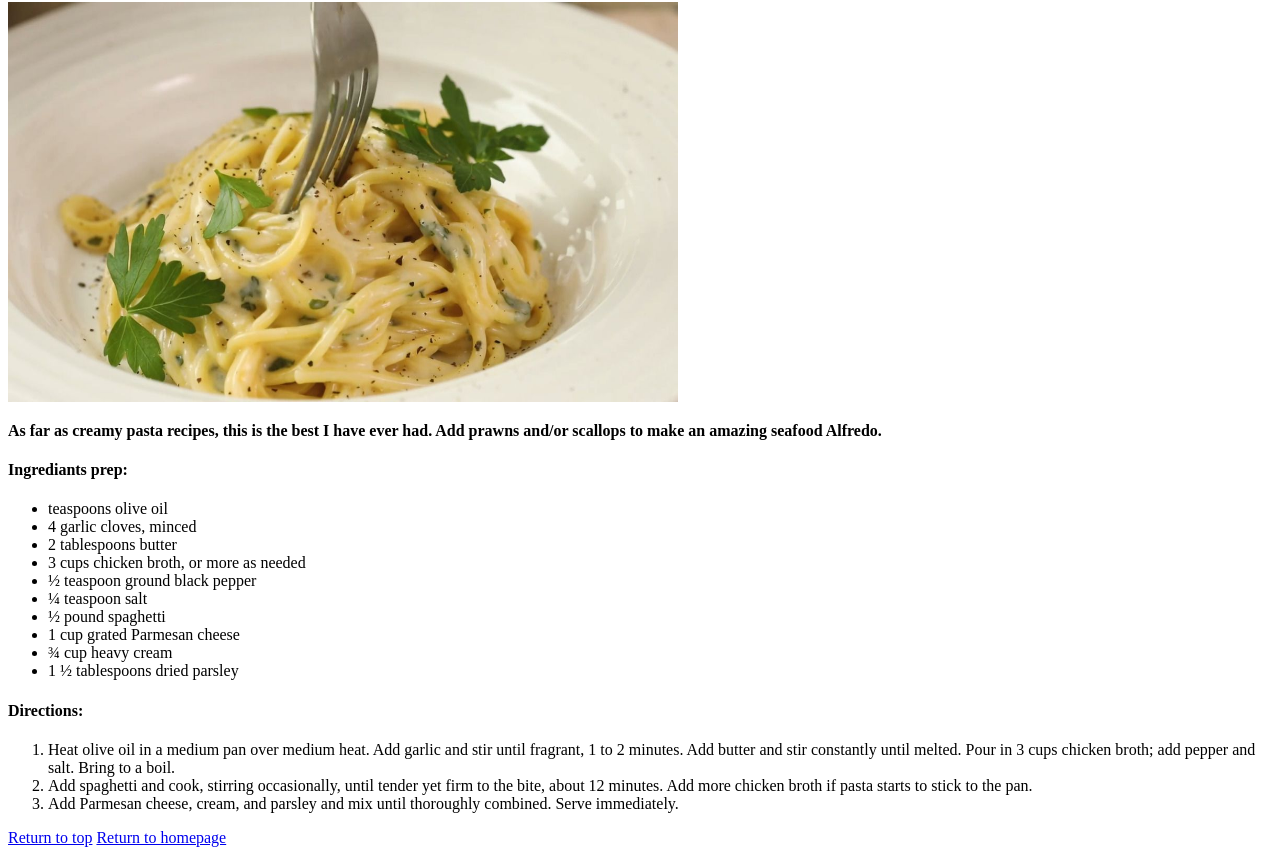
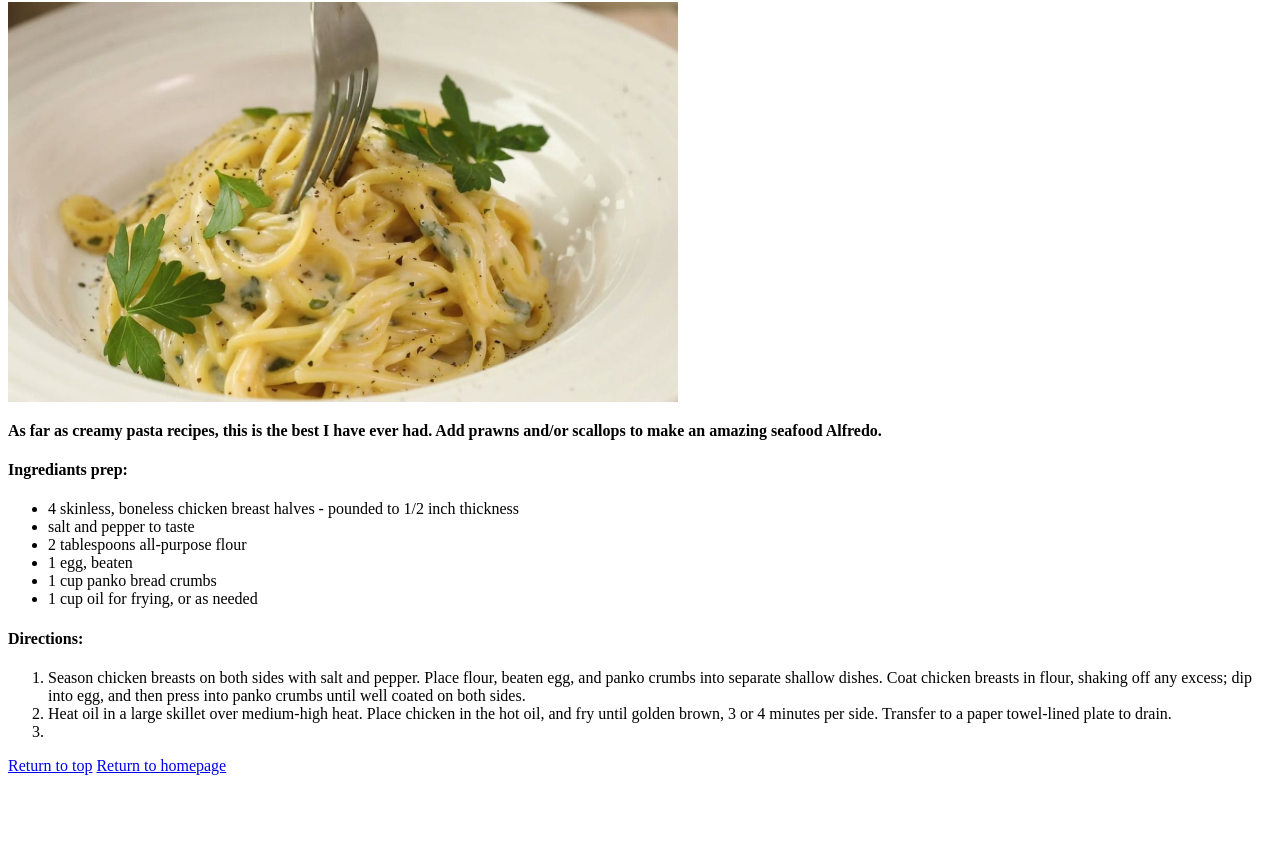
Before and after one commit to rookiestar2023/Odin-recipe, a plain HTML site: page recipes/recipetwo.html in a window 1280 px wide. Shown: the part 78-933 px from the top of the page. After the commit the page ends 861 px from the top, so only its background shows below. Drawn offline with Linux system fonts and the light colour scheme.

Commit message:
Made some minor changes

```diff
--- a/recipes/recipetwo.html
+++ b/recipes/recipetwo.html
@@ -11,22 +11,17 @@
     <strong><p>As far as creamy pasta recipes, this is the best I have ever had. Add prawns and/or scallops to make an amazing seafood Alfredo.</p></strong>
     <h4><strong>Ingrediants prep:</strong></h4>
     <ul>
-        <li>teaspoons olive oil</li>
-        <li>4 garlic cloves, minced</li>
-        <li>2 tablespoons butter</li>
-        <li>3 cups chicken broth, or more as needed</li>
-        <li>½ teaspoon ground black pepper</li>
-        <li>¼ teaspoon salt</li>
-        <li>½ pound spaghetti</li>
-        <li>1 cup grated Parmesan cheese</li>
-        <li>¾ cup heavy cream</li>
-        <li>1 ½ tablespoons dried parsley</li>
+        <li>4 skinless, boneless chicken breast halves - pounded to 1/2 inch thickness</li>
+        <li>salt and pepper to taste</li>
+        <li>2 tablespoons all-purpose flour</li>
+        <li>1 egg, beaten</li>
+        <li>1 cup panko bread crumbs</li>
+        <li>1 cup oil for frying, or as needed</li>
     </ul>
     <h4><strong>Directions:</strong></h4>
     <ol>
-        <li>Heat olive oil in a medium pan over medium heat. Add garlic and stir until fragrant, 1 to 2 minutes. Add butter and stir constantly until melted. Pour in 3 cups chicken broth; add pepper and salt. Bring to a boil.</li>
-        <li>Add spaghetti and cook, stirring occasionally, until tender yet firm to the bite, about 12 minutes. Add more chicken broth if pasta starts to stick to the pan.</li>
-        <li>Add Parmesan cheese, cream, and parsley and mix until thoroughly combined. Serve immediately.</li>
+        <li>Season chicken breasts on both sides with salt and pepper. Place flour, beaten egg, and panko crumbs into separate shallow dishes. Coat chicken breasts in flour, shaking off any excess; dip into egg, and then press into panko crumbs until well coated on both sides.</li>
+        <li>Heat oil in a large skillet over medium-high heat. Place chicken in the hot oil, and fry until golden brown, 3 or 4 minutes per side. Transfer to a paper towel-lined plate to drain.<li>
     </ol>
     <a href="recipetwo.html">Return to top</a>
     <a href="../index.html">Return to homepage</a>
```
